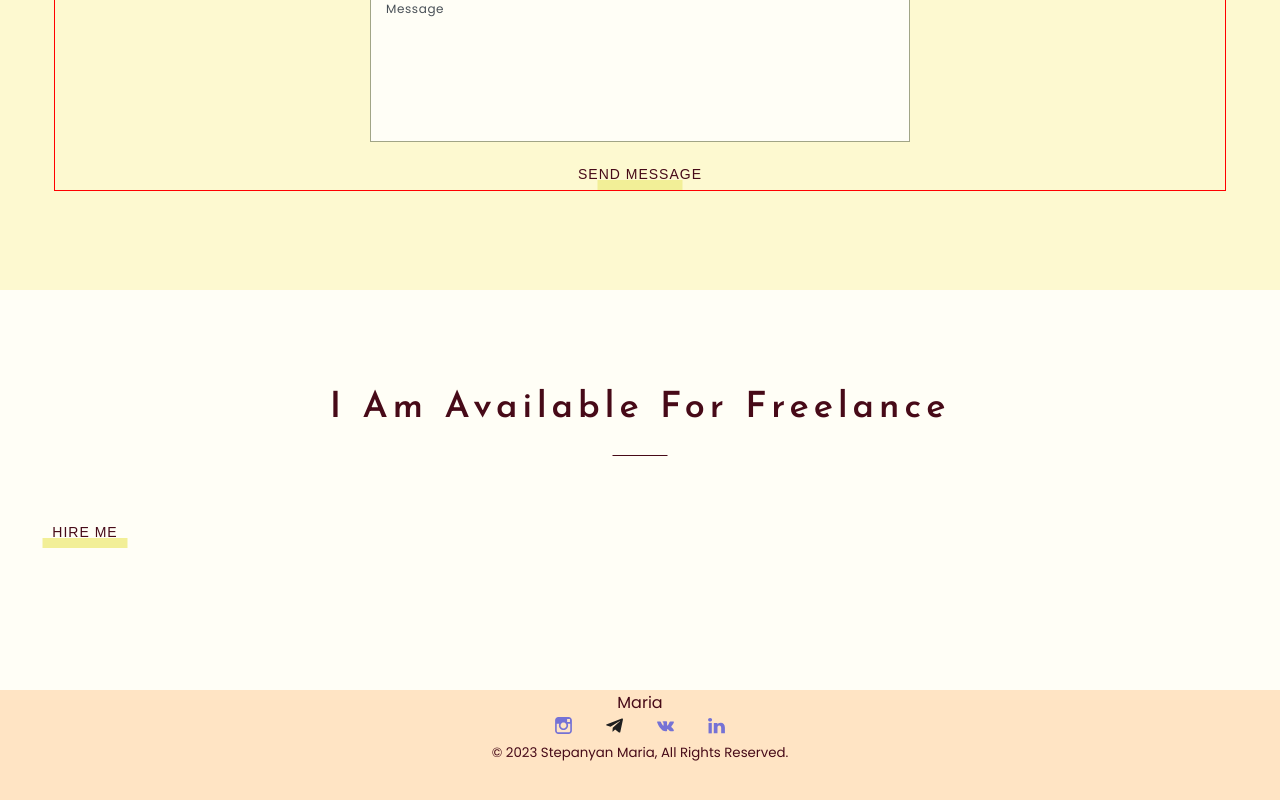
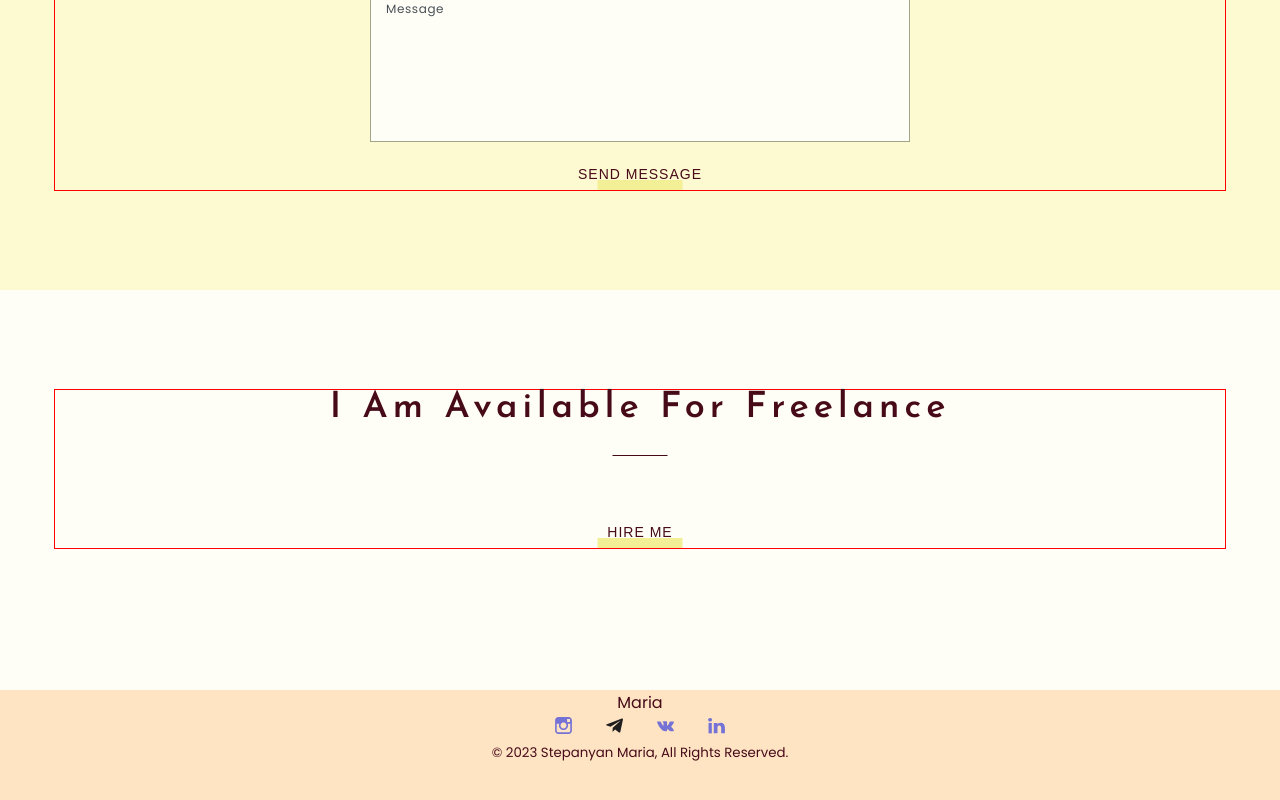
Before and after one commit to MariaStepanyan/portfolio-start-project, a React app: page / in a window 1280 px wide. Shown: the part 3647-4447 px from the top of the page. Built offline with nearby package versions, Linux system fonts and the light colour scheme.

Commit message:
refacter Slogan

```diff
--- a/src/layout/sections/slogan/Slogan.tsx
+++ b/src/layout/sections/slogan/Slogan.tsx
@@ -1,12 +1,18 @@
 import styled from 'styled-components'
 import { SectionTitle } from '../../../components/SectionTitle'
 import { Button } from '../../../components/Button'
+import { Container } from '../../../components/Container'
+import { FlexWrapper } from '../../../components/FlexWrapper'
 
 export const Slogan = () => {
   return (
     <StyledSlogan>
-      <SectionTitle>I Am Available For Freelance</SectionTitle>
-      <Button>Hire me</Button>
+      <Container>
+        <FlexWrapper direction="column" align="center">
+          <SectionTitle>I Am Available For Freelance</SectionTitle>
+          <Button>Hire me</Button>
+        </FlexWrapper>
+      </Container>
     </StyledSlogan>
   )
 }
```
